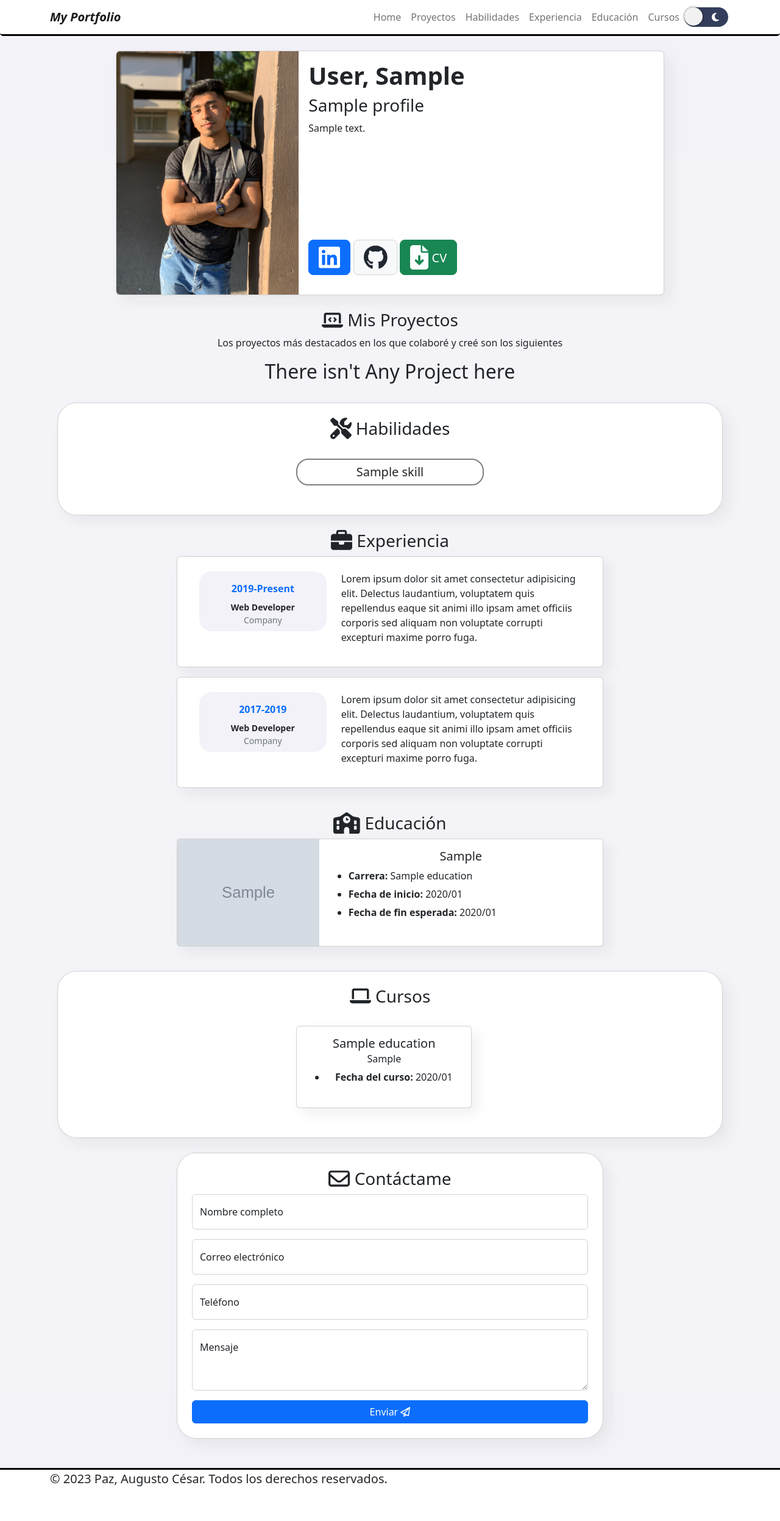
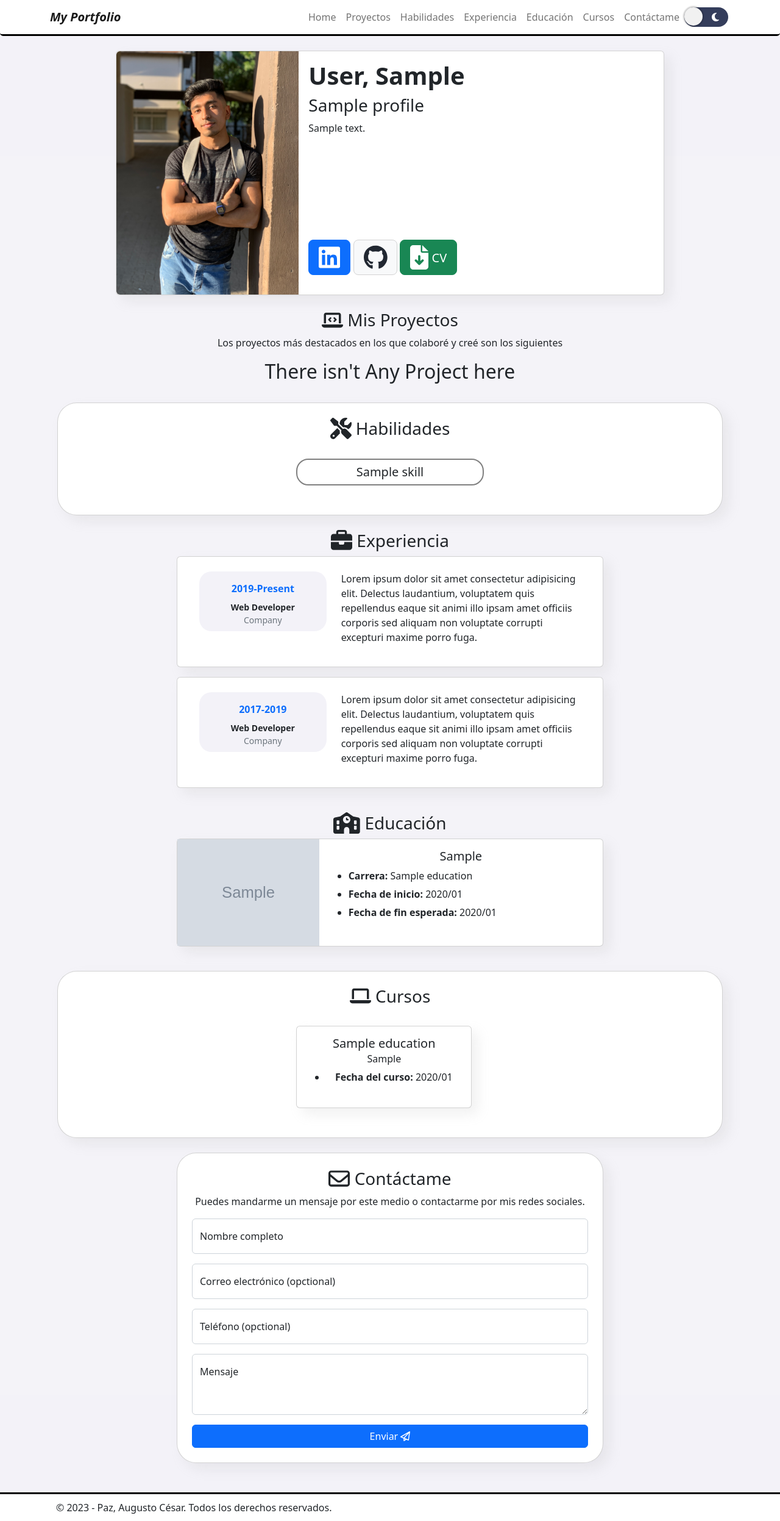
Before and after one commit to AugustP748/MyPortfolio, a Django app: template MyPortfolio/Portfolio/templates/home.html in a window 1280 px wide. Shown: the whole page at 61% size. Before the commit the page ends 2437 px from the top, so only its background shows below. Run offline with Django 4.2, Linux system fonts and the light colour scheme; the template is opened without the code that fills it: values that come from a table or form of the project are taken from there, others are empty; tables that the repository leaves empty hold one stand-in row (values such as "Sample post"); grey boxes marked "Sample" are stand-in pictures; some libraries are stand-ins or nearby versions.

Commit message:
Mejoras y correcciones en footer y en vista en general, contact section mejorado

```diff
--- a/MyPortfolio/Portfolio/static/css/style.css
+++ b/MyPortfolio/Portfolio/static/css/style.css
@@ -2,6 +2,7 @@
   --greyDarkTheme: #1c1c1e;
   --grayLightTheme: #f2f1f7e0;
   --border-nav-footer: 3px solid black;
+  --text-nav-footer-color: rgba(242, 241, 247, 0.8784313725);
   --card-shadow:10px 10px 20px rgba(170, 170, 170, 0.16);
 }
 
@@ -133,13 +134,13 @@
   border-radius: 0 0 5px 5px; /* Opcional: añade esquinas redondeadas al borde */
   background-color: white;
 }
-body.dark .navbar, body.dark .footer {
+body.dark .navbar, body.dark footer {
   background: var(--greyDarkTheme);
   border-color: white;
 }
 
-body.dark nav ul li a, body.dark nav a{
-  color: rgba(242, 241, 247, 0.8784313725);
+body.dark nav ul li a, body.dark nav a, body.dark .text-footer{
+  color: var(--text-nav-footer-color);
 }
 
 body.dark .navbar a:hover {
@@ -147,16 +148,16 @@
 }
 
 /* FOOTER */
-.footer {
+footer {
   background-color: white;
   border-top: var(--border-nav-footer);
   box-shadow: var(--greyDarkTheme);
 }
 
-.footer p{
-  margin:0;
+footer p{
+  margin: 10px;
 }
 
-body.dark footer .container .lead {
+body.dark footer div p {
   border-color: white;
 }
--- a/MyPortfolio/Portfolio/templates/home.html
+++ b/MyPortfolio/Portfolio/templates/home.html
@@ -189,7 +189,7 @@
 
 
   {% if cursos_section.visible %}
-      <section class="section-courses" data-aos="fade-up" data-aos-anchor-placement="bottom-bottom">
+      <section id="section-courses" data-aos="fade-up" data-aos-anchor-placement="bottom-bottom">
         <div class="card text-center rounded-5 p-4">
             <h3 class="card-title"><i class="fa-solid fa-laptop"></i> Cursos</h3>
               <div class=" row justify-content-center">
@@ -218,6 +218,9 @@
     <section id="section-contact" class="row my-4 text-center justify-content-center" data-aos="flip-right">
         <div class="card rounded-5 p-4" style="width: 700px;">
             <h3><i class="fa-regular fa-envelope fa-lg"></i> Cont&aacutectame</h3>
+            <p>Puedes mandarme un mensaje por este medio o contactarme por mis redes sociales.</p>
+            <!--<a style="display: inline;"><i class="fa-brands fa-linkedin fa-2xl"></i> LinkedIn</a>
+             <a style="display: inline;width: 120px;"><i class="fa-brands fa-instagram fa-2xl"></i> instagram</a>-->
             <form action="" method="post">
               {% csrf_token %}
                 <div class="form-floating mb-3">
@@ -225,12 +228,12 @@
                     <label for="nameInput">Nombre completo</label>
                   </div>
                   <div class="form-floating mb-3">
-                    <input type="email" class="form-control" id="emailInput" name="emailInput" placeholder="name@example.com" required>
-                    <label for="emailInput">Correo electr&oacutenico</label>
+                    <input type="email" class="form-control" id="emailInput" name="emailInput" placeholder="name@example.com">
+                    <label for="emailInput">Correo electr&oacutenico (opctional)</label>
                   </div>
                   <div class="form-floating mb-3">
-                    <input type="phone" class="form-control" id="telInput" name="telInput" placeholder="3811234567" required>
-                    <label for="telInput">Tel&eacutefono</label>
+                    <input type="phone" class="form-control" id="telInput" name="telInput" placeholder="3811234567">
+                    <label for="telInput">Tel&eacutefono (opctional)</label>
                   </div>
                   <div class="form-floating mb-3">
                     <textarea class="form-control" placeholder="Mensaje" id="MensajeTextarea" name="MensajeTextarea" style="height: 100px" required></textarea>
--- a/MyPortfolio/Portfolio/templates/layout.html
+++ b/MyPortfolio/Portfolio/templates/layout.html
@@ -34,10 +34,10 @@
         {% endblock %}
       </div>
   </main>
-  <footer class="footer">
+  <footer>
     <!-- place footer here -->
     <div class="container">
-      <p class="lead">&copy; 2023 Paz, Augusto C&eacutesar. Todos los derechos reservados.</p>
+      <p class="text-footer">&copy; 2023 - Paz, Augusto C&eacutesar. Todos los derechos reservados.</p>
     </div>
   </footer>
   <script src="{% static 'js/script.js' %}"></script>
--- a/MyPortfolio/Portfolio/templates/partials/navbar.html
+++ b/MyPortfolio/Portfolio/templates/partials/navbar.html
@@ -39,6 +39,11 @@
               <a class="nav-link" href="#section-courses">Cursos</a>
             </li>
           {% endif %}
+          {% if contacto_section.visible %}
+            <li class="nav-item">
+              <a class="nav-link" href="#section-contact">Cont&aacutectame</a>
+            </li>
+          {% endif %}
 
           <li class="nav-item d-flex align-items-center" style="margin-right: 3px;">
               <!-- <div class="form-check form-switch">
```
